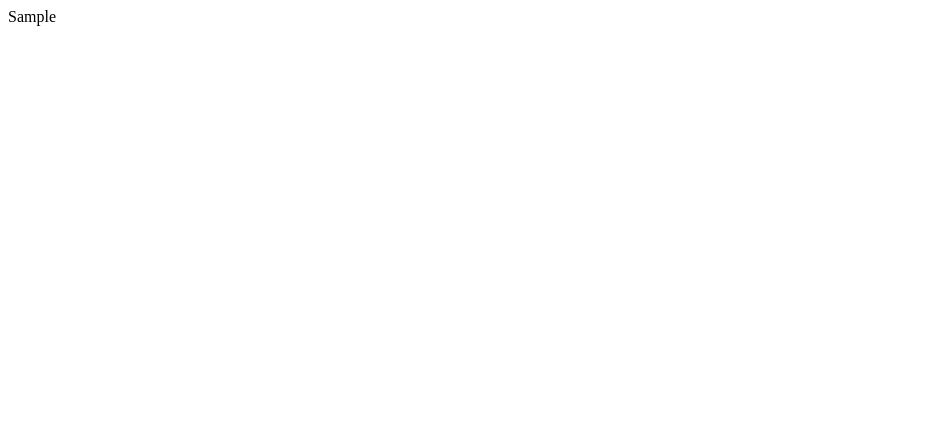
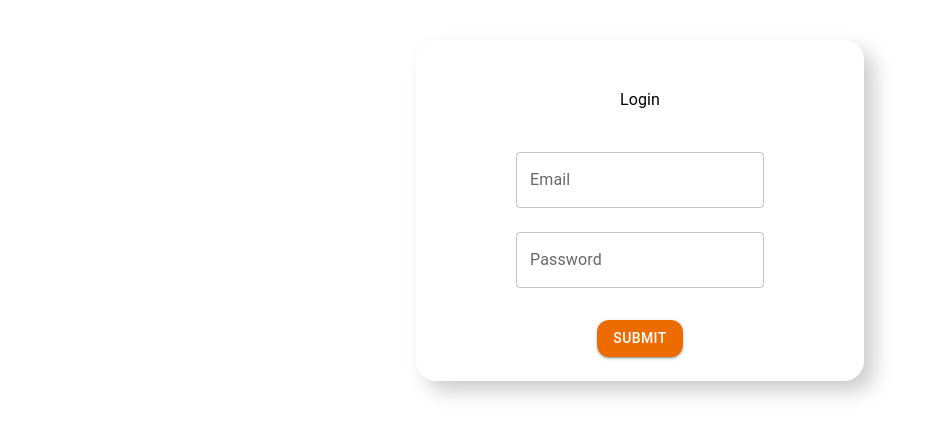
Before and after one commit to shashanknaik808/blog_react_frontend_errMsg, a React (Create React App) app: page / in a window 1280 px wide. Shown: the top 436 px of the page, without its empty margins (0-935 px from the left). Built offline with nearby package versions, Linux system fonts and the light colour scheme.

Commit message:
Implemented login functionality in Sample component

```diff
--- a/src/Sample.jsx
+++ b/src/Sample.jsx
@@ -1,9 +1,81 @@
-import React from 'react';
+import React, { useState } from 'react';
+import { Box, Button, TextField, Typography } from '@mui/material';
+import axios from 'axios';
+import { useNavigate } from 'react-router-dom';
 
 function Sample() {
+    const navigate = useNavigate();
+    const [isLoggedIn, setIsLoggedIn] = useState(false);
+    const [inputs, setInputs] = useState({
+        email: "",
+        password: ""
+    });
+
+    function handleChange(e) {
+        setInputs((prevState) => ({
+            ...prevState,
+            [e.target.name]: e.target.value
+        }));
+    }
+
+    async function sendRequest() {
+        try {
+            const res = await axios.post("http://localhost:5000/api/user/login", {
+                email: inputs.email,
+                password: inputs.password
+            });
+
+            const data = await res.data;
+            return data;
+        } catch (err) {
+            if (err.response?.status === 404) {
+                alert("User does not exist");
+            } else if (err.response?.status === 400) {
+                alert("Invalid password");
+            }
+            throw err;
+        }
+    }
+
+    async function handleSubmit(e) {
+        e.preventDefault();
+        console.log(inputs);
+
+        try {
+            const data = await sendRequest();
+            const userId = data?.user?._id;
+            localStorage.setItem("userID", userId);
+            setIsLoggedIn(true);
+            navigate("/blogs");
+        } catch (error) {
+            console.error("Error:", error);
+            setIsLoggedIn(false);
+        }
+    }
+
     return (
-        <div>Sample</div>
-    )
+        <div>
+            <form onSubmit={handleSubmit}>
+                <Box
+                    maxWidth={400}
+                    display="flex"
+                    flexDirection="column"
+                    alignItems="center"
+                    justifyContent="center"
+                    boxShadow="10px 10px 20px #ccc"
+                    padding={3}
+                    margin="auto"
+                    marginTop={5}
+                    borderRadius={5}
+                >
+                    <Typography padding={3} textAlign="center">Login</Typography>
+                    <TextField id="outlined-helperText" label="Email" defaultValue={inputs.email} variant="outlined" name="email" onChange={handleChange} margin="normal" />
+                    <TextField id="outlined-helperText" label="Password" type="password" defaultValue={inputs.password} variant="outlined" name="password" onChange={handleChange} margin="normal" />
+                    <Button type="submit" variant="contained" sx={{ borderRadius: 3, marginTop: 3 }} color="warning">Submit</Button>
+                </Box>
+            </form>
+        </div>
+    );
 }
 
 export default Sample;
```
